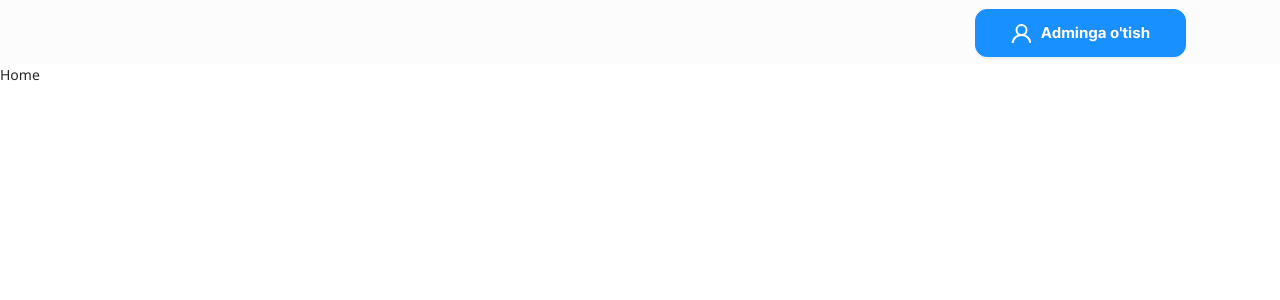
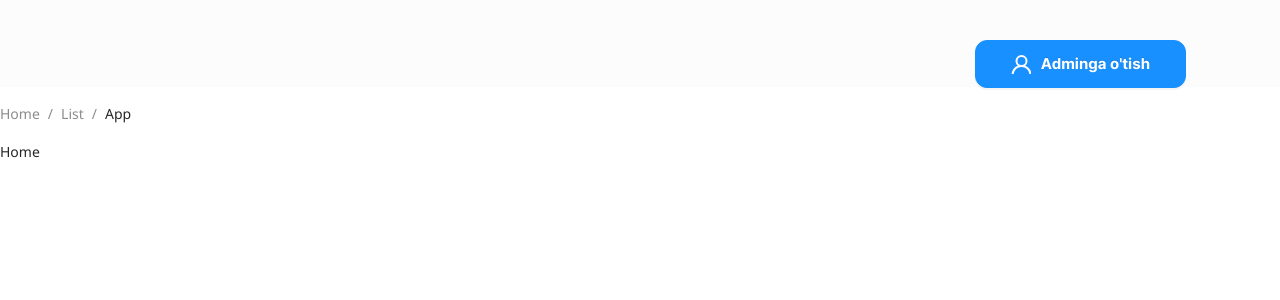
Before and after one commit to Shahboz007/avtosalon-app, a React (Create React App) app: page / in a window 1280 px wide. Shown: the top 300 px of the page. Built offline with nearby package versions, Linux system fonts and the light colour scheme.

Commit message:
update navbar padding

```diff
--- a/src/App.js
+++ b/src/App.js
@@ -1,5 +1,6 @@
 import React from 'react';
 import {BrowserRouter as Router, Routes, Route } from 'react-router-dom';
+import MyBreadcrumb from './components/Breadcrum';
 import CarCategory from './components/CarCategory';
 import Home from './components/Home';
 import Navbar from './components/Navbar';
@@ -9,6 +10,7 @@ import "./styles/App.css";
 const App = () => (
   <Router>
     <Navbar />
+    <MyBreadcrumb />
     <Routes>
       <Route path='/' element={<Home />} />
       <Route path='/category/' element={<CarCategory />} />
--- a/src/components/Breadcrum.jsx
+++ b/src/components/Breadcrum.jsx
@@ -1,7 +1,7 @@
 import React from "react";
 import {Breadcrumb} from "antd";
 
-function Breadcrum() {
+function MyBreadcrumb() {
   return (
     <Breadcrumb style={{ margin: "16px 0" }}>
       <Breadcrumb.Item>Home</Breadcrumb.Item>
@@ -11,4 +11,4 @@ function Breadcrum() {
   );
 }
 
-export default Breadcrum;
+export default MyBreadcrumb;
--- a/src/styles/App.css
+++ b/src/styles/App.css
@@ -64,7 +64,8 @@ body {
 
 .container {
   max-width: 1440px!important;
-  padding: 0 94px!important;
+  padding-left: 94px!important;
+  padding-right: 94px!important;
 }
 
 /* ANTD BUTTON */
--- a/src/styles/Navbar.css
+++ b/src/styles/Navbar.css
@@ -1,9 +1,8 @@
-.navbar-section {
-  height: 64px!important;
-}
 .ant-layout-header {
   padding: 0!important;
+  padding-top: 40px!important;
   background: var(--white)!important;
+  height: unset!important;
 }
 .ant-menu {
   height: 100%;
```
